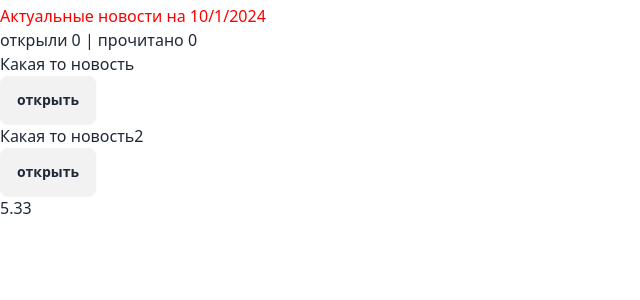
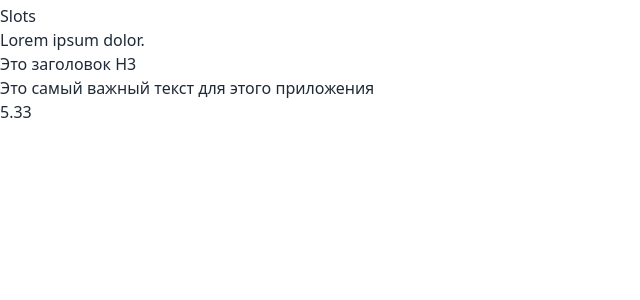
Before and after one commit to EvgenyChernov/vue-yt, a Vue app: page / in a window 1280 px wide. Shown: the top 300 px of the page, without its empty margins (0-640 px from the left). Built offline with nearby package versions, Linux system fonts and the light colour scheme.

Commit message:
Именование слотов и условие если ни чего не передается в слот

```diff
--- a/src/App.vue
+++ b/src/App.vue
@@ -1,97 +1,23 @@
 <template>
   <div class="container pt-1">
-    <div class="card ">
-      <h2>Актуальные новости на {{ now }}</h2>
-      <p>открыли {{ openRate }} | прочитано {{ readRate }}</p>
-      <app-news
-          v-for="item in news"
-          :key="item.id"
-          :title="item.title"
-          :id="item.id"
-          :was-read="item.wasRead"
-          :is-open="item.isOpen"
-          @toggle="toggleOpen(item.id)"
-          @open-rate="openRate = openRate + 1"
-          @read-news="readNews(item.id)"
-          @not-read-news="notReadNews(item.id)"
-      ></app-news>
-    </div>
+    <h1>Slots</h1>
+    <app-block>
+      <template #footer>
+        <p>Это самый важный текст для этого приложения</p>
+      </template>
+      <template v-slot:header>
+        <h3>Это заголовок H3</h3>
+      </template>
+    </app-block>
   </div>
-
 </template>
 
 <script>
-import AppNews from '@/AppNews.vue'
-
+import AppBlock from '@/AppBlock.vue'
 export default {
-  data () {
-    return {
-      readRate: 0,
-      openRate: 0,
-      now: new Date().toLocaleDateString(),
-      news: [
-        {
-          title: 'Какая то новость',
-          id: 1,
-          isOpen: false,
-          wasRead: false
-        }, {
-          title: 'Какая то новость2',
-          id: 2,
-          isOpen: false,
-          wasRead: false
-        }
-      ]
-    }
-  },
-  methods: {
-    toggleOpen (id) {
-      this.news = this.news.map(item => {
-        if (item.id === id) {
-          item.isOpen = !item.isOpen
-        }
-        return item
-      })
-    },
-    readNews (id) {
-      this.news = this.news.map(item => {
-        if (item.id === id) {
-          item.wasRead = true
-          this.readRate++
-        }
-        return item
-      })
-    },
-    notReadNews (id) {
-      this.news = this.news.map(item => {
-        if (item.id === id) {
-          item.wasRead = false
-          this.readRate--
-        }
-        return item
-      })
-    }
-  },
-  provide () {
-    return {
-      title: 'Список всех новостей',
-      news: this.news
-    }
-  },
-  components: {
-    AppNews
-  }
+  components: { AppBlock }
 }
 </script>
 
 <style lang="scss" scoped>
-#app {
-  font-family: Avenir, Helvetica, Arial, sans-serif;
-  -webkit-font-smoothing: antialiased;
-  -moz-osx-font-smoothing: grayscale;
-  text-align: center;
-  color: #2c3e50;
-  margin-top: 60px;
-}
-h2 {color: red}
 </style>
--- /dev/null
+++ b/src/AppBlock.vue
@@ -0,0 +1,16 @@
+<template>
+  <div class="card">
+    <h3>Lorem ipsum dolor.</h3>
+    <slot name="header"></slot>
+    <slot></slot>
+    <slot v-if="$slots.footer" name="footer">нет текста</slot>
+  </div>
+</template>
+
+<script>
+export default {}
+</script>
+
+<style lang="scss" scoped>
+
+</style>
--- /dev/null
+++ b/src/AppNewsOld.vue
@@ -0,0 +1,96 @@
+<template>
+  <div class="container pt-1">
+    <div class="card ">
+      <h2>Актуальные новости на {{ now }}</h2>
+      <p>открыли {{ openRate }} | прочитано {{ readRate }}</p>
+      <app-news
+          v-for="item in news"
+          :key="item.id"
+          :title="item.title"
+          :id="item.id"
+          :was-read="item.wasRead"
+          :is-open="item.isOpen"
+          @toggle="toggleOpen(item.id)"
+          @open-rate="openRate = openRate + 1"
+          @read-news="readNews(item.id)"
+          @not-read-news="notReadNews(item.id)"
+      ></app-news>
+    </div>
+  </div>
+
+</template>
+
+<script>
+import AppNews from '@/AppNews.vue'
+
+export default {
+  data () {
+    return {
+      readRate: 0,
+      openRate: 0,
+      now: new Date().toLocaleDateString(),
+      news: [
+        {
+          title: 'Какая то новость',
+          id: 1,
+          isOpen: false,
+          wasRead: false
+        }, {
+          title: 'Какая то новость2',
+          id: 2,
+          isOpen: false,
+          wasRead: false
+        }
+      ]
+    }
+  },
+  methods: {
+    toggleOpen (id) {
+      this.news = this.news.map(item => {
+        if (item.id === id) {
+          item.isOpen = !item.isOpen
+        }
+        return item
+      })
+    },
+    readNews (id) {
+      this.news = this.news.map(item => {
+        if (item.id === id) {
+          item.wasRead = true
+          this.readRate++
+        }
+        return item
+      })
+    },
+    notReadNews (id) {
+      this.news = this.news.map(item => {
+        if (item.id === id) {
+          item.wasRead = false
+          this.readRate--
+        }
+        return item
+      })
+    }
+  },
+  provide () {
+    return {
+      title: 'Список всех новостей',
+      news: this.news
+    }
+  },
+  components: {
+    AppNews
+  }
+}
+</script>
+
+<style lang="scss" scoped>
+#app {
+  font-family: Avenir, Helvetica, Arial, sans-serif;
+  -webkit-font-smoothing: antialiased;
+  -moz-osx-font-smoothing: grayscale;
+  text-align: center;
+  color: #2c3e50;
+  margin-top: 60px;
+}
+</style>
```
